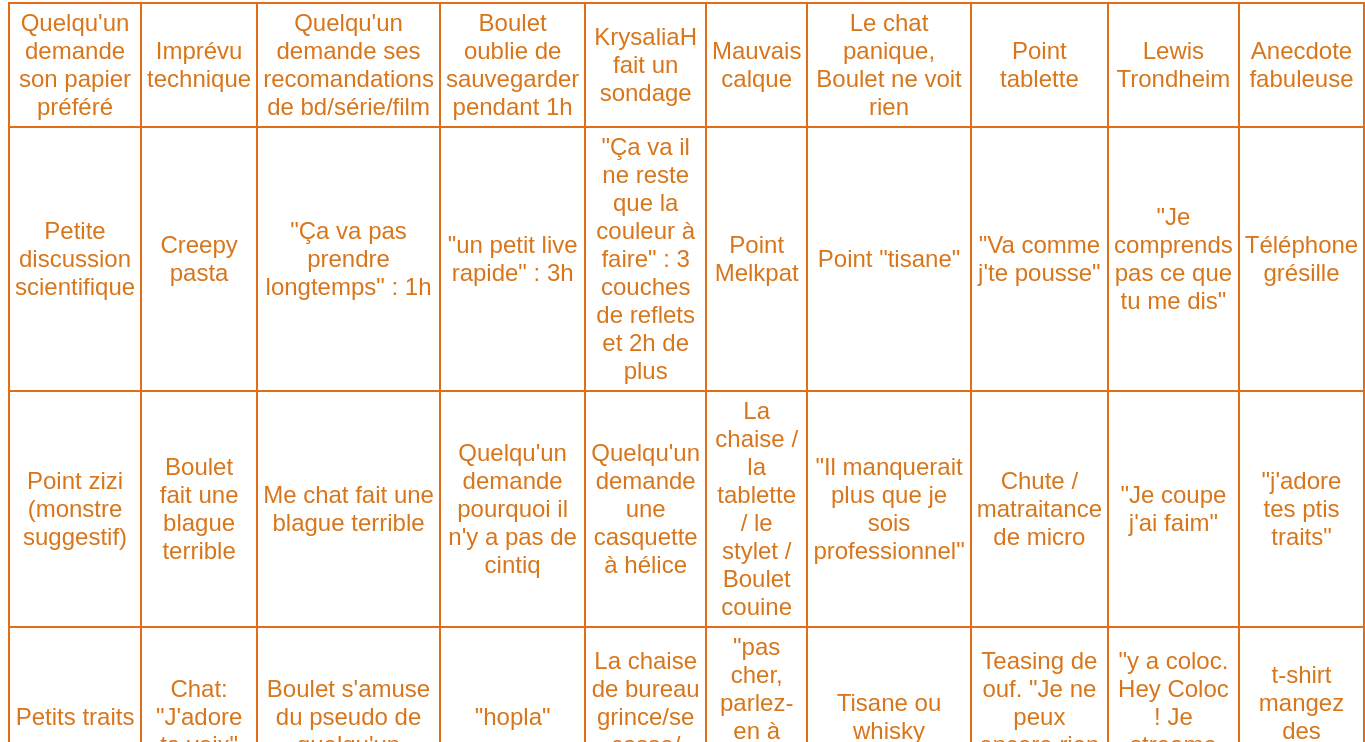
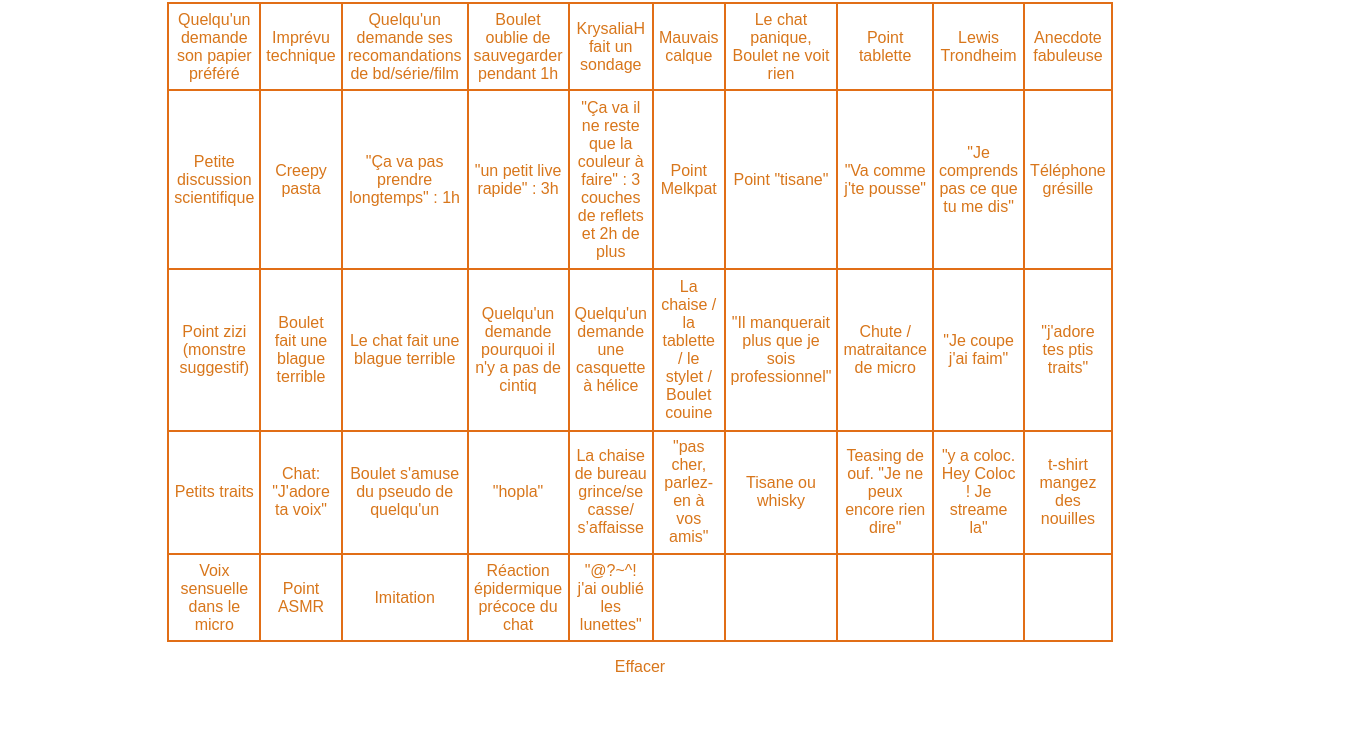
Before and after one commit to FabienTregan/bingo, a plain HTML site: page bingos/bingo_boulet_dessin.html in a window 1280 px wide. Shown: the part 58-800 px from the top of the page, 1365 px wide, since content can reach past the window. Drawn offline with Linux system fonts and the light colour scheme.

Commit message:
Typos, réduction taille

```diff
--- a/bingos/bingo_boulet_dessin.html
+++ b/bingos/bingo_boulet_dessin.html
@@ -30,7 +30,7 @@
 	"Téléphone grésille",
 	"Point zizi (monstre suggestif)",
 	"Boulet fait une blague terrible",
-	"Me chat fait une blague terrible",
+	"Le chat fait une blague terrible",
 	"Quelqu'un demande pourquoi il n'y a pas de cintiq",
 	"Quelqu'un demande une casquette à hélice",
 	"La chaise / la tablette / le stylet / Boulet couine",
@@ -111,7 +111,7 @@
 			color: var(--main_color);
 			background-color: var(--main_bg_color);
 			font-family: "Fira Sans", sans-serif;
-			font-size: 3vh;
+			font-size: 2vh;
 		}
 		h1 {
 			text-align: center;
```
